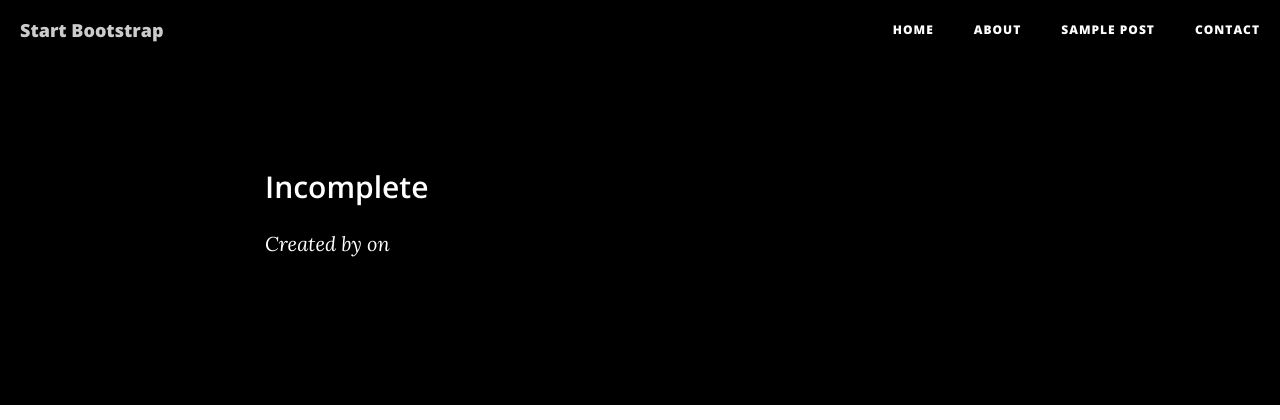
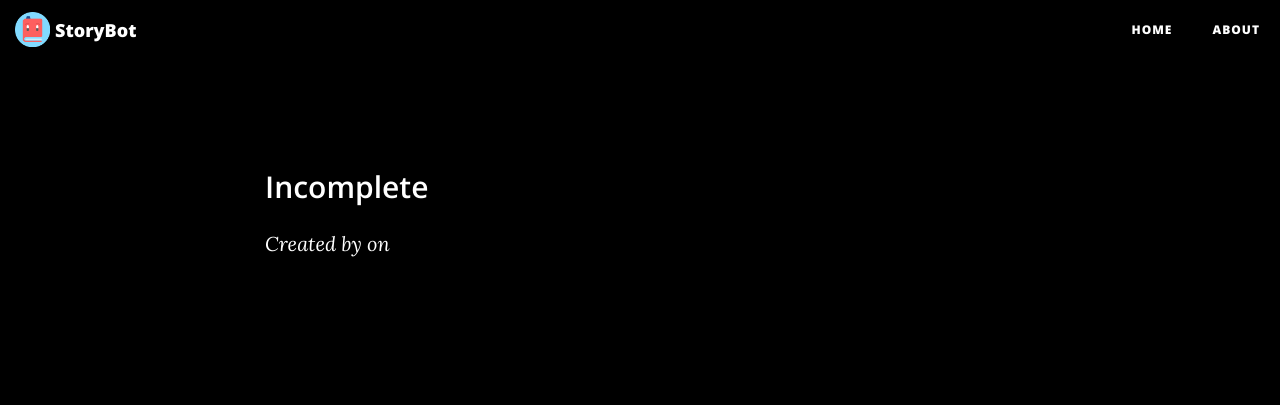
Before and after one commit to AVatch/StoryBot, a Django app: page / in a window 1280 px wide. Shown: the top 420 px of the page. Run offline with Django 3.2, Linux system fonts and the light colour scheme; data that the repository does not hold is empty; some libraries are stand-ins or nearby versions.

Commit message:
added logo to navbar

```diff
--- a/storyBot/templates/base.html
+++ b/storyBot/templates/base.html
@@ -45,7 +45,8 @@
                     <span class="icon-bar"></span>
                     <span class="icon-bar"></span>
                 </button>
-                <a class="navbar-brand" href="index.html">Start Bootstrap</a>
+                <a href="#" class="pull-left" style="padding-top:12px;"><img src="{% static "img/bot.png" %}" width="35" height="35"></a>
+                <a class="navbar-brand" href="index.html">StoryBot</a>
             </div>
 
             <!-- Collect the nav links, forms, and other content for toggling -->
@@ -56,12 +57,6 @@
                     </li>
                     <li>
                         <a href="about.html">About</a>
-                    </li>
-                    <li>
-                        <a href="post.html">Sample Post</a>
-                    </li>
-                    <li>
-                        <a href="contact.html">Contact</a>
                     </li>
                 </ul>
             </div>
```
Also changed, not shown: storyBot/static/img/bot.png (added), storyBot/static/img/post-bg.jpg (deleted), storyBot/static/img/post-sample-image.jpg (deleted).
